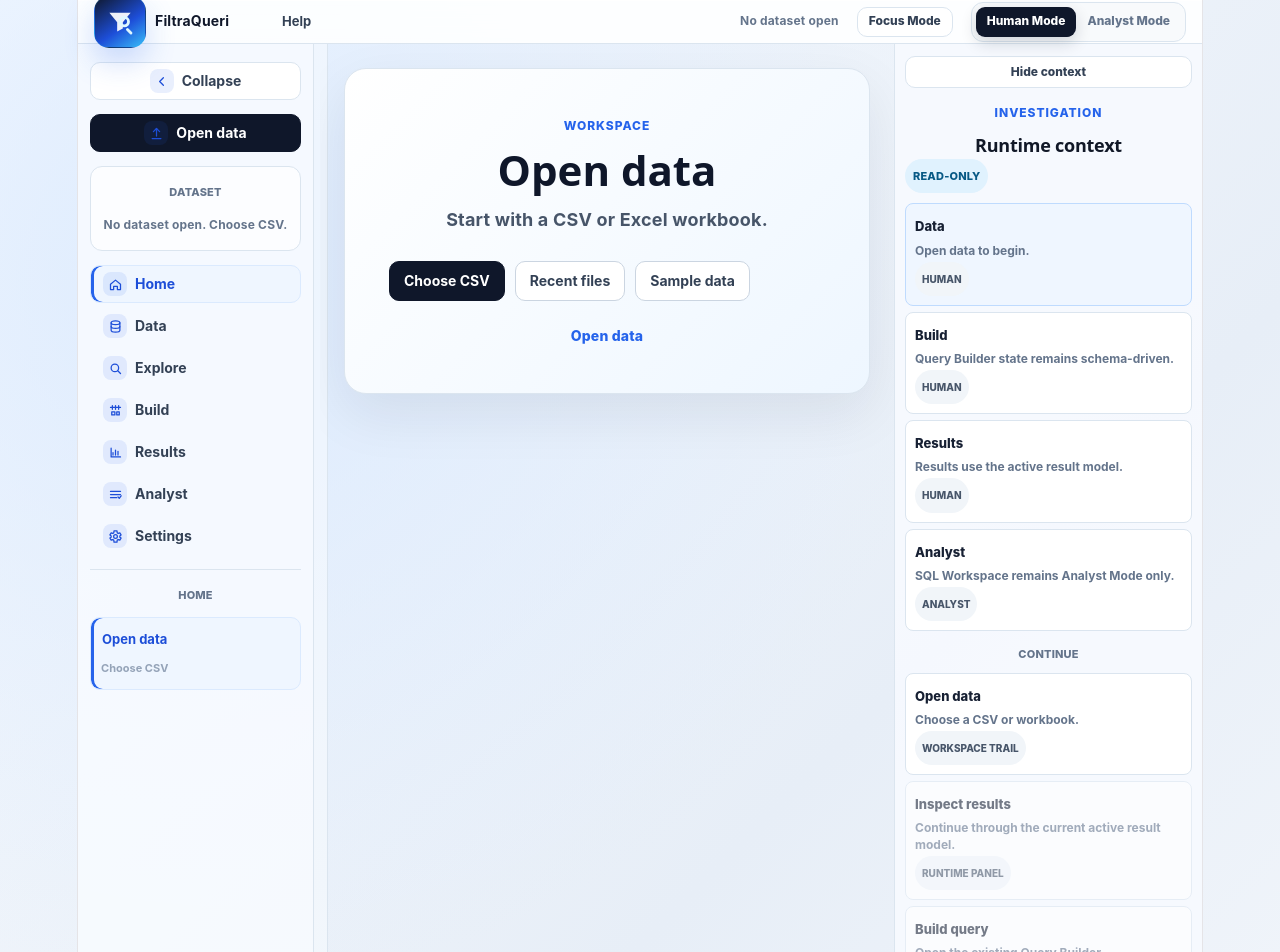
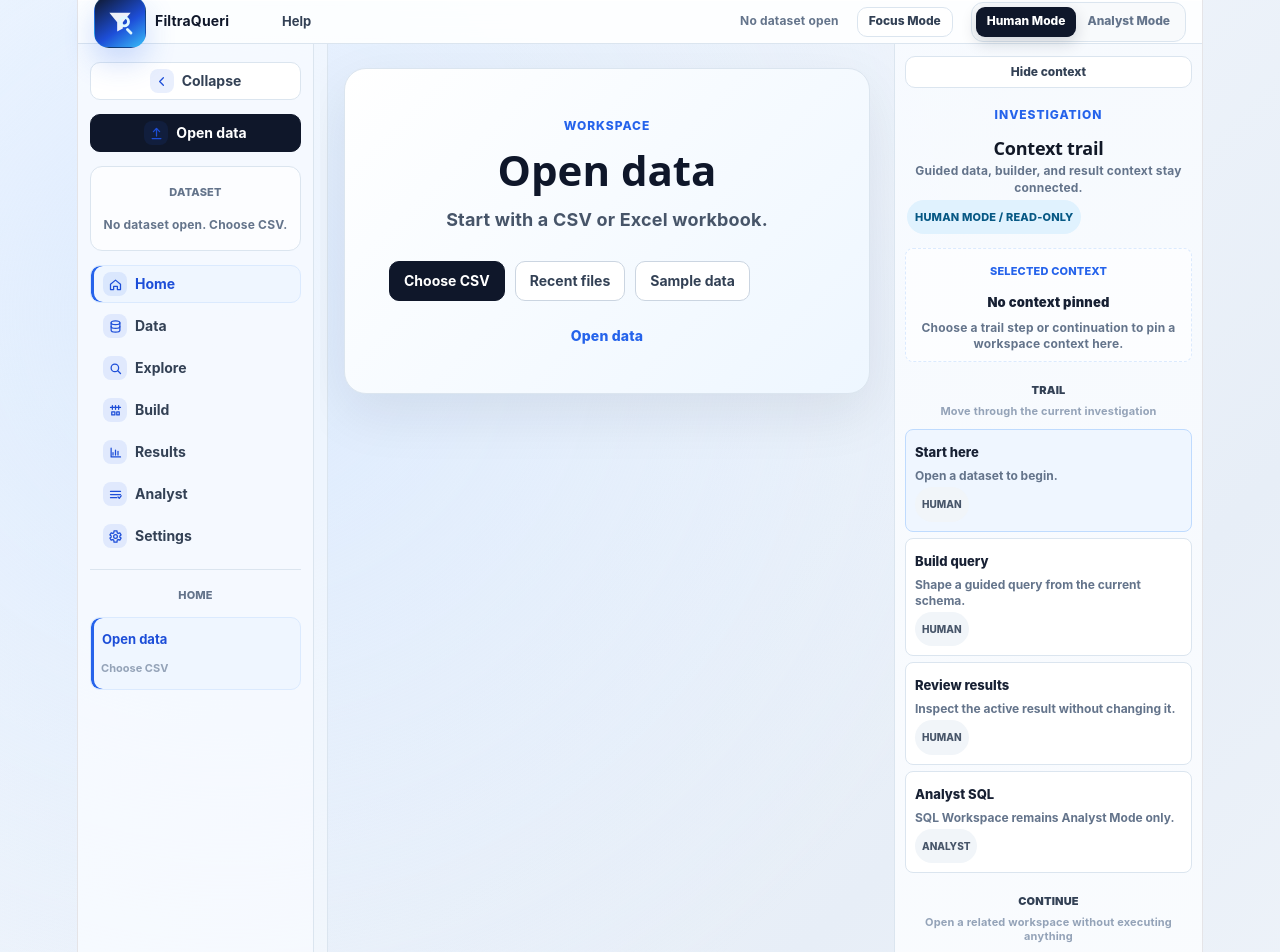
Before and after one commit to christiea850-glitch/filtraqueri, a React (Vite) app in the folder frontend/: page / in a window 1280 px wide. Shown: the top 952 px of the page. Built offline with nearby package versions, Linux system fonts and the light colour scheme.

Commit message:
F-91 polish runtime context investigation UX

```diff
--- a/frontend/src/components/layout/WorkspaceShell.tsx
+++ b/frontend/src/components/layout/WorkspaceShell.tsx
@@ -231,6 +231,11 @@ function WorkspaceShell({
     hubs.find((hub) => hub.subItems.some((item) => item.view === activeView)) ||
     hubs.find((hub) => hub.id === (workspaceMode === "analyst" ? "analyst" : "home")) ||
     hubs[0];
+  const runtimeModeLabel = workspaceMode === "analyst" ? "Analyst Mode" : "Human Mode";
+  const runtimeModeSummary =
+    workspaceMode === "analyst"
+      ? "SQL drafts and analyst metadata stay isolated."
+      : "Guided data, builder, and result context stay connected.";
 
   const changeHub = (hub: HubItem) => {
     if (hub.mode !== workspaceMode) onModeChange(hub.mode);
@@ -440,7 +445,13 @@ function WorkspaceShell({
         </main>
 
         <aside
-          className={`runtime-context-panel ${isRuntimePanelCollapsed ? "is-collapsed" : ""}`}
+          className={[
+            "runtime-context-panel",
+            workspaceMode === "analyst" ? "is-analyst-mode" : "is-human-mode",
+            isRuntimePanelCollapsed ? "is-collapsed" : "",
+          ]
+            .filter(Boolean)
+            .join(" ")}
           aria-label="Workspace runtime context"
         >
           <button
@@ -455,8 +466,9 @@ function WorkspaceShell({
             <div className="runtime-context-body">
               <div className="runtime-context-header">
                 <p className="section-label">Investigation</p>
-                <h2>Runtime context</h2>
-                <span>Read-only</span>
+                <h2>Context trail</h2>
+                <p>{runtimeModeSummary}</p>
+                <span>{runtimeModeLabel} / read-only</span>
               </div>
 
               {runtimeContext.returnContinuation && (
@@ -473,20 +485,32 @@ function WorkspaceShell({
                 >
                   <strong>{runtimeContext.returnContinuation.returnLabel}</strong>
                   <span>
-                    {runtimeContext.returnContinuation.originReference.mode} /{" "}
-                    {runtimeContext.returnContinuation.originReference.view}
+                    Back to the investigation point that opened this context.
                   </span>
                 </button>
               )}
 
-              {runtimeContext.selectedContextualObject && (
-                <section className="runtime-selected-object">
-                  <span>{runtimeContext.selectedContextualObject.objectType.replace(/-/g, " ")}</span>
+              {runtimeContext.selectedContextualObject ? (
+                <section className="runtime-selected-object" aria-label="Selected investigation context">
+                  <span>Selected context</span>
                   <strong>{runtimeContext.selectedContextualObject.label}</strong>
                   <p>{runtimeContext.selectedContextualObject.summary}</p>
+                  <small>
+                    {runtimeContext.selectedContextualObject.objectType.replace(/-/g, " ")}
+                  </small>
+                </section>
+              ) : (
+                <section className="runtime-selected-object is-empty" aria-label="Selected investigation context">
+                  <span>Selected context</span>
+                  <strong>No context pinned</strong>
+                  <p>Choose a trail step or continuation to pin a workspace context here.</p>
                 </section>
               )}
 
+              <div className="runtime-section-heading">
+                <span>Trail</span>
+                <small>Move through the current investigation</small>
+              </div>
               <div className="runtime-trail-list" aria-label="Workspace trail">
                 {runtimeContext.trail.map((item) => (
                   <button
@@ -502,13 +526,16 @@ function WorkspaceShell({
                   >
                     <strong>{item.label}</strong>
                     <span>{item.summary}</span>
-                    <small>{item.mode}</small>
+                    <small>{item.mode === "analyst" ? "Analyst" : "Human"}</small>
                   </button>
                 ))}
               </div>
 
+              <div className="runtime-section-heading">
+                <span>Continue</span>
+                <small>Open a related workspace without executing anything</small>
+              </div>
               <div className="runtime-continuation-list" aria-label="Continuations">
-                <span>Continue</span>
                 {runtimeContext.continuations.map((continuation) => (
                   <button
                     type="button"
@@ -529,6 +556,10 @@ function WorkspaceShell({
                 ))}
               </div>
 
+              <div className="runtime-section-heading">
+                <span>Status</span>
+                <small>Read-only runtime metadata</small>
+              </div>
               <div className="runtime-slot-list" aria-label="Runtime panel slots">
                 {runtimeContext.panelSlots.map((slot) => (
                   <section key={slot.id} className="runtime-panel-slot">
--- a/frontend/src/features/workspaceRuntime/runtimeContext.ts
+++ b/frontend/src/features/workspaceRuntime/runtimeContext.ts
@@ -15,6 +15,9 @@ import type {
 } from "./runtimeTypes";
 
 const emptyDatasetName = "No dataset open";
+
+const formatViewLabel = (view: RuntimeContextReference["view"]) =>
+  view.replace(/([A-Z])/g, " $1").toLowerCase();
 
 const createRuntimeReference = (
   snapshot: RuntimeContextSnapshot,
@@ -100,31 +103,31 @@ const createTrail = ({
 
   return [
     createItem({
-      label: "Data",
+      label: hasDataset ? "Data context" : "Start here",
       semanticKey: "data",
       view: hasDataset ? "dataset" : "welcome",
       itemMode: "human",
       status: activeView === "dataset" || activeView === "welcome" ? "current" : "available",
-      summary: hasDataset ? "Dataset context is available." : "Open data to begin.",
+      summary: hasDataset ? "Review dataset and workbook context." : "Open a dataset to begin.",
     }),
     createItem({
-      label: "Build",
+      label: "Build query",
       semanticKey: "build",
       view: "queryBuilder",
       itemMode: "human",
       status: activeView === "queryBuilder" ? "current" : hasDataset ? "available" : "metadata",
-      summary: "Query Builder state remains schema-driven.",
+      summary: "Shape a guided query from the current schema.",
     }),
     createItem({
-      label: "Results",
+      label: "Review results",
       semanticKey: "results",
       view: "results",
       itemMode: "human",
       status: activeView === "results" ? "current" : hasDataset ? "available" : "metadata",
-      summary: "Results use the active result model.",
+      summary: "Inspect the active result without changing it.",
     }),
     createItem({
-      label: "Analyst",
+      label: "Analyst SQL",
       semanticKey: "analyst",
       view: "sqlWorkspace",
       itemMode: "analyst",
@@ -181,7 +184,7 @@ const createContinuations = ({
         createRuntimeReference(snapshot, { view: "results", mode: "human" }),
         createRuntimeReference(snapshot, { view: "sqlWorkspace", mode: "analyst" }),
       ],
-      returnLabel: `Return to ${activeView.replace(/([A-Z])/g, " $1").toLowerCase()}`,
+      returnLabel: `Return to ${formatViewLabel(activeView)}`,
       targetView,
       targetMode,
       source,
@@ -192,8 +195,8 @@ const createContinuations = ({
   return [
     createContinuation({
       id: "continue:human:dataset",
-      label: hasDataset ? "Review data" : "Open data",
-      description: hasDataset ? "Inspect dataset and workbook metadata." : "Choose a CSV or workbook.",
+      label: hasDataset ? "Return to data context" : "Open data",
+      description: hasDataset ? "Go back to the dataset and workbook summary." : "Choose a CSV or workbook.",
       targetView: hasDataset ? "dataset" : "welcome",
       targetMode: "human",
       source: "dataset",
@@ -201,8 +204,8 @@ const createContinuations = ({
     }),
     createContinuation({
       id: "continue:human:results",
-      label: "Inspect results",
-      description: "Continue through the current active result model.",
+      label: "Review current result",
+      description: "Open the existing result view without rerunning anything.",
       targetView: "results",
       targetMode: "human",
       source: "results",
@@ -211,10 +214,10 @@ const createContinuations = ({
     }),
     createContinuation({
       id: "continue:human:queryBuilder",
-      label: humanIntentLabel ? `Continue ${humanIntentLabel}` : "Build query",
+      label: humanIntentLabel ? `Continue ${humanIntentLabel}` : "Open Query Builder",
       description: humanIntentLabel
-        ? "Use the existing Human Mode guided query setup."
-        : "Open the existing Query Builder.",
+        ? "Resume the guided Human Mode setup."
+        : "Continue with the current schema-driven builder.",
       targetView: "queryBuilder",
       targetMode: "human",
       source: humanIntentLabel ? "human-intent" : "query-builder",
@@ -223,8 +226,8 @@ const createContinuations = ({
     }),
     createContinuation({
       id: "continue:analyst:sqlWorkspace",
-      label: mode === "analyst" || activeView === "sqlWorkspace" ? "Inspect SQL" : "Open Analyst Mode",
-      description: "Review SQL drafts and validation without running real SQL.",
+      label: mode === "analyst" || activeView === "sqlWorkspace" ? "Stay in Analyst SQL" : "Open Analyst SQL",
+      description: "Review drafts and validation metadata only.",
       targetView: "sqlWorkspace",
       targetMode: "analyst",
       source: "analyst",
@@ -238,28 +241,36 @@ const createContextualObjects = (snapshot: RuntimeContextSnapshot): ContextualIn
     id: "context:dataset",
     label: snapshot.dataset.name,
     objectType: "dataset",
-    summary: `${snapshot.dataset.rowCount.toLocaleString()} rows and ${snapshot.dataset.columnCount.toLocaleString()} columns.`,
+    summary: snapshot.dataset.datasetId
+      ? `${snapshot.dataset.rowCount.toLocaleString()} rows and ${snapshot.dataset.columnCount.toLocaleString()} columns.`
+      : "No dataset is open yet.",
     reference: createRuntimeReference(snapshot, { view: "dataset", mode: "human" }),
   },
   {
     id: "context:result",
     label: snapshot.activeResult.tab || "No active result",
     objectType: "result",
-    summary: `${snapshot.activeResult.sourceType} result, page ${snapshot.activeResult.page} of ${snapshot.activeResult.totalPages}.`,
+    summary:
+      snapshot.activeResult.sourceType === "none"
+        ? "No active result has been selected."
+        : `${snapshot.activeResult.sourceType} result, page ${snapshot.activeResult.page} of ${snapshot.activeResult.totalPages}.`,
     reference: createRuntimeReference(snapshot, { view: "results", mode: "human" }),
   },
   {
     id: "context:query-builder",
     label: "Query Builder",
     objectType: "query-builder",
-    summary: `${snapshot.queryBuilder.selectedColumns.length} selected columns, ${snapshot.queryBuilder.groupBy.length} groups.`,
+    summary:
+      snapshot.queryBuilder.selectedColumns.length === 0 && snapshot.queryBuilder.groupBy.length === 0
+        ? "No builder selections yet."
+        : `${snapshot.queryBuilder.selectedColumns.length} selected columns, ${snapshot.queryBuilder.groupBy.length} groups.`,
     reference: createRuntimeReference(snapshot, { view: "queryBuilder", mode: "human" }),
   },
   {
     id: "context:sql-workspace",
     label: "SQL Workspace",
     objectType: "sql-workspace",
-    summary: `${snapshot.sql.selectedDialect} dialect, ${snapshot.sql.hasDrafts ? "drafts available" : "no saved drafts"}.`,
+    summary: `${snapshot.sql.selectedDialect} dialect, ${snapshot.sql.hasDrafts ? "drafts available" : "no saved drafts"}. Metadata only.`,
     reference: createRuntimeReference(snapshot, { view: "sqlWorkspace", mode: "analyst" }),
   },
 ];
@@ -268,10 +279,10 @@ const createPanelSlots = (snapshot: RuntimeContextSnapshot): RuntimePanelSlot[]
   {
     id: "slot:runtime-context",
     label: "Runtime",
-    title: "Workspace context",
+    title: "Current workspace",
     summary: snapshot.dataset.datasetId
-      ? `${snapshot.dataset.name} is active in ${snapshot.mode} mode.`
-      : "No dataset is active.",
+      ? `${snapshot.dataset.name} is open in ${snapshot.mode === "human" ? "Human" : "Analyst"} Mode.`
+      : "Open a dataset to connect this investigation trail.",
     status: snapshot.activeView,
     metadataOnly: true,
     items: [
@@ -283,7 +294,7 @@ const createPanelSlots = (snapshot: RuntimeContextSnapshot): RuntimePanelSlot[]
   {
     id: "slot:result-context",
     label: "Results",
-    title: "Active result",
+    title: "Result position",
     summary: `${snapshot.activeResult.rowCount.toLocaleString()} rows through ${snapshot.activeResult.sourceType}.`,
     status: snapshot.activeResult.tab || "none",
     metadataOnly: true,
@@ -296,8 +307,8 @@ const createPanelSlots = (snapshot: RuntimeContextSnapshot): RuntimePanelSlot[]
   {
     id: "slot:intelligence-boundary",
     label: "Boundary",
-    title: "Intelligence boundary",
-    summary: "Planning, graph, KPI, semantic, and contract layers remain metadata only.",
+    title: "Safety boundary",
+    summary: "Context, planning, KPI, semantic, and contract layers are read-only metadata here.",
     status: "read-only",
     metadataOnly: true,
     items: [
--- a/frontend/src/styles/shell.css
+++ b/frontend/src/styles/shell.css
@@ -564,6 +564,15 @@ body.is-resizing-sidebar {
   overflow: auto;
 }
 
+.runtime-context-panel.is-analyst-mode {
+  border-left-color: #c4b5fd;
+  background: linear-gradient(180deg, rgba(250, 245, 255, 0.86), rgba(248, 251, 255, 0.92));
+}
+
+.runtime-context-panel.is-human-mode {
+  background: linear-gradient(180deg, rgba(248, 251, 255, 0.88), rgba(255, 255, 255, 0.94));
+}
+
 .runtime-context-panel.is-collapsed {
   width: 48px;
 }
@@ -606,7 +615,8 @@ body.is-resizing-sidebar {
 
 .runtime-context-header {
   display: grid;
-  gap: 3px;
+  gap: 4px;
+  padding: 2px 2px 4px;
 }
 
 .runtime-context-header h2 {
@@ -614,6 +624,14 @@ body.is-resizing-sidebar {
   color: #111827;
   font-size: 18px;
   font-weight: 850;
+}
+
+.runtime-context-header p:not(.section-label) {
+  margin: 0;
+  color: #64748b;
+  font-size: 12px;
+  font-weight: 700;
+  line-height: 1.35;
 }
 
 .runtime-context-header > span {
@@ -625,6 +643,32 @@ body.is-resizing-sidebar {
   font-size: 11px;
   font-weight: 850;
   text-transform: uppercase;
+}
+
+.runtime-context-panel.is-analyst-mode .runtime-context-header > span {
+  background: #ede9fe;
+  color: #5b21b6;
+}
+
+.runtime-section-heading {
+  display: grid;
+  gap: 2px;
+  min-width: 0;
+  padding-top: 5px;
+}
+
+.runtime-section-heading span {
+  color: #334155;
+  font-size: 11px;
+  font-weight: 900;
+  text-transform: uppercase;
+}
+
+.runtime-section-heading small {
+  color: #94a3b8;
+  font-size: 11px;
+  font-weight: 700;
+  line-height: 1.25;
 }
 
 .runtime-trail-list,
@@ -658,6 +702,15 @@ body.is-resizing-sidebar {
 .runtime-trail-list button.is-selected {
   border-color: #bfdbfe;
   background: #eff6ff;
+}
+
+.runtime-context-panel.is-analyst-mode .runtime-trail-list button:hover,
+.runtime-context-panel.is-analyst-mode .runtime-continuation-list button:hover:not(:disabled),
+.runtime-context-panel.is-analyst-mode .runtime-return-button:hover,
+.runtime-context-panel.is-analyst-mode .runtime-trail-list button.is-current,
+.runtime-context-panel.is-analyst-mode .runtime-trail-list button.is-selected {
+  border-color: #c4b5fd;
+  background: #f5f3ff;
 }
 
 .runtime-continuation-list button:disabled {
@@ -704,6 +757,12 @@ body.is-resizing-sidebar {
   box-shadow: inset 3px 0 0 rgba(37, 99, 235, 0.36);
 }
 
+.runtime-context-panel.is-analyst-mode .runtime-return-button {
+  border-color: #c4b5fd;
+  background: #f5f3ff;
+  box-shadow: inset 3px 0 0 rgba(124, 58, 237, 0.32);
+}
+
 .runtime-selected-object {
   display: grid;
   gap: 5px;
@@ -736,6 +795,26 @@ body.is-resizing-sidebar {
   font-size: 12px;
   font-weight: 700;
   line-height: 1.35;
+}
+
+.runtime-selected-object small {
+  justify-self: start;
+  padding: 3px 7px;
+  border-radius: 999px;
+  background: #f1f5f9;
+  color: #475569;
+  font-size: 10px;
+  font-weight: 850;
+  text-transform: uppercase;
+}
+
+.runtime-selected-object.is-empty {
+  border-style: dashed;
+  background: rgba(255, 255, 255, 0.62);
+}
+
+.runtime-context-panel.is-analyst-mode .runtime-selected-object span {
+  color: #6d28d9;
 }
 
 .runtime-continuation-list > span {
```
Also changed, not shown: 2 other files (tests, documents, lock files or other folders).
